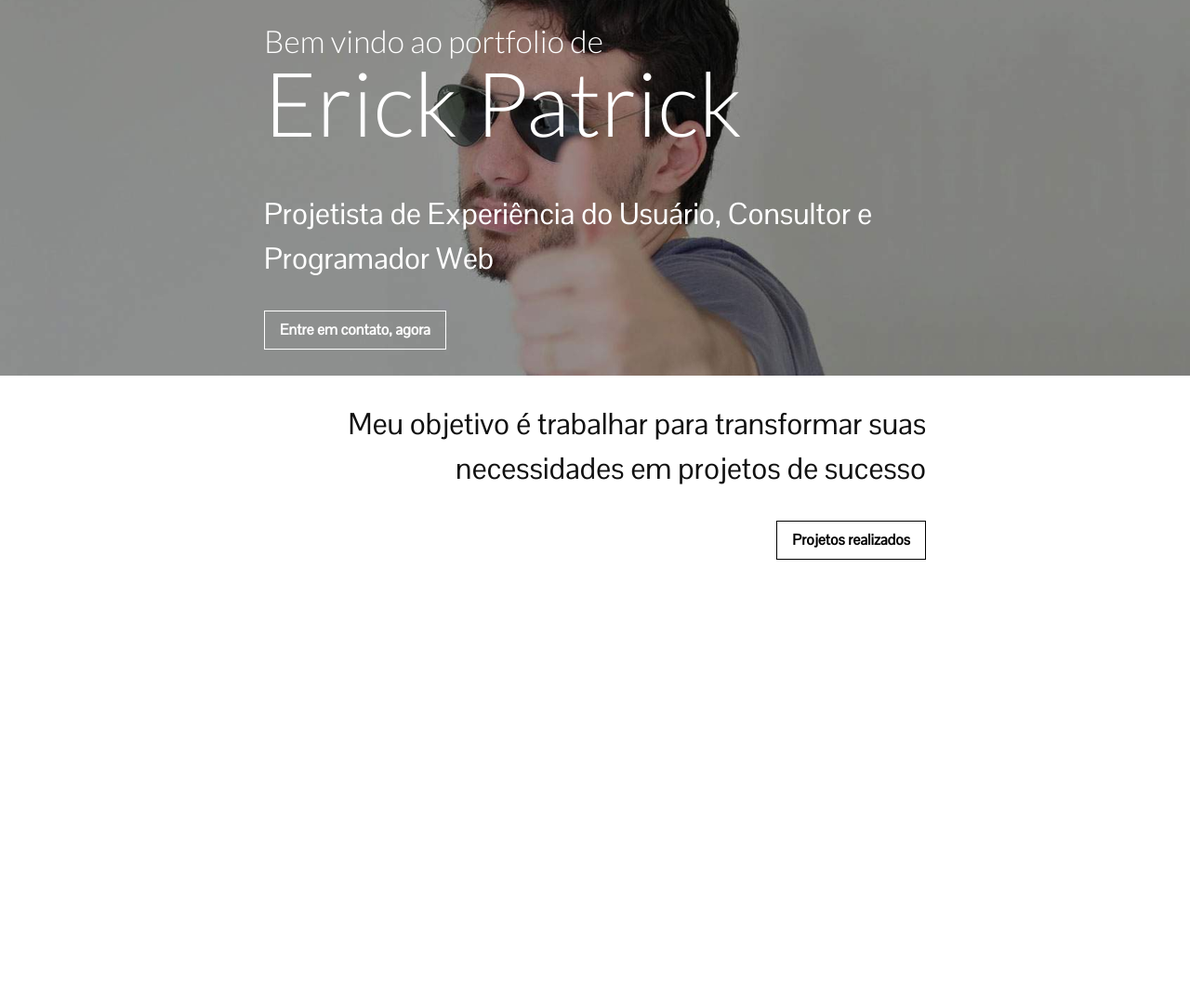
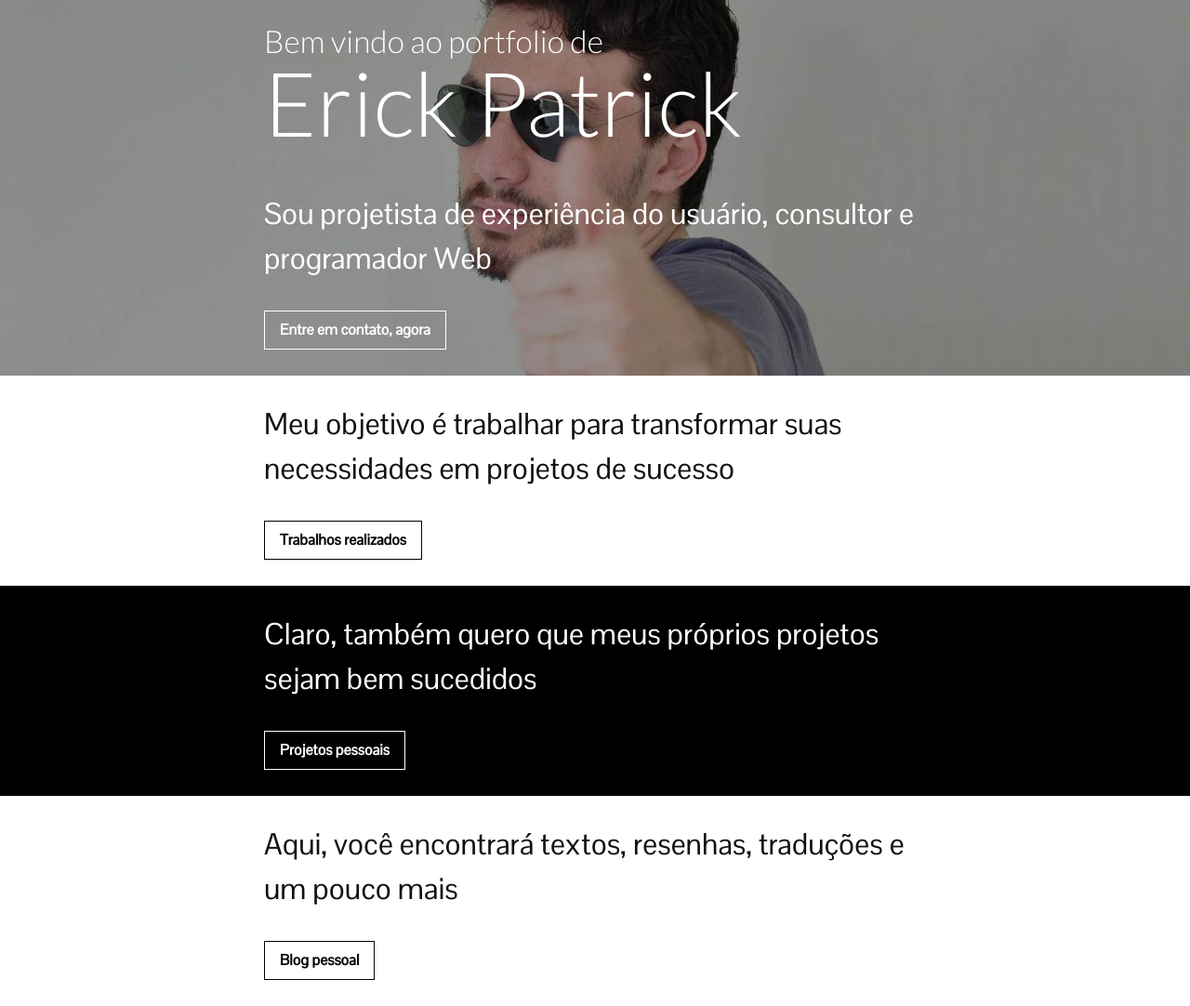
Before and after one commit to erickpatrick/erickpatrick.github.io, a PHP site: page / in a window 1280 px wide. Shown: the whole page at 93% size. Before the commit the page ends 602 px from the top, so only its background shows below. Run offline with PHP 8.4, Linux system fonts and the light colour scheme.

Commit message:
Added new sections and changed body copy

```diff
--- a/assets/css/styles.css
+++ b/assets/css/styles.css
@@ -32,7 +32,7 @@ h1 {
 	line-height:1;
 }
 
-h2, .btn, nav {
+h2, nav, .btn {
 	font-family: "Pontano Sans", Sans-serif;
 }
 
@@ -48,6 +48,11 @@ h2, .btn, nav {
 	background-size: cover;
 	color: #fff;
 	position:relative;
+}
+
+.listing-dark {
+	background: #000;
+	color:#fff;
 }
 
 .listing-content {
--- a/index.html
+++ b/index.html
@@ -15,7 +15,7 @@
             <div class="listing-content clearfix">
                 <h1 class="listing-title fl"><small>Bem vindo ao portfolio de</small>Erick Patrick</h1>
                 <div class="fr">
-                    <h2 class="listing-description">Projetista de Experiência do Usuário, Consultor e Programador Web</h2>
+                    <h2 class="listing-description">Sou projetista de experiência do usuário, consultor e programador Web</h2>
                     <a href="#" class="btn btn-light call-to-action" id="cta-contact">Entre em contato, agora</a>
                 </div>
             </div>
@@ -23,9 +23,27 @@
 
         <div class="listing" style="background:url() bottom right no-repeat">
             <div class="listing-content clearfix">
-                <div class="ar">
+                <div>
                     <h2 class="listing-description">Meu objetivo é trabalhar para transformar suas necessidades em projetos de sucesso</h2>
-                    <a href="#" class="btn btn-dark">Projetos realizados</a>
+                    <a href="#" class="btn btn-dark">Trabalhos realizados</a>
+                </div>
+            </div>
+        </div>
+
+        <div class="listing listing-dark" style="">
+            <div class="listing-content clearfix">
+                <div>
+                    <h2 class="listing-description">Claro, também quero que meus próprios projetos sejam bem sucedidos</h2>
+                    <a href="#" class="btn btn-light">Projetos pessoais</a>
+                </div>
+            </div>
+        </div>
+
+        <div class="listing" style="">
+            <div class="listing-content clearfix">
+                <div>
+                    <h2 class="listing-description">Aqui, você encontrará textos, resenhas, traduções e um pouco mais</h2>
+                    <a href="#" class="btn btn-dark">Blog pessoal</a>
                 </div>
             </div>
         </div>
@@ -46,7 +64,7 @@
                 </li>
                 <li>
                     <h2>Redes Sociais</h2>
-                    <a href="http://twitter.com/erickpatrick">Twitter</a>, <a href="http://fb.me/erickpatrick1988">Facebook</a> e <a href="http://github.com/erickpatrick">Github</a>
+                    <a href="http://github.com/erickpatrick">Github</a>, <a href="http://linkedin.com/in/erickpatrick">Linkedin</a>, <a href="http://twitter.com/erickpatrick">Twitter</a> e <a href="http://fb.me/erickpatrick1988">Facebook</a>
                 </li>
             </ul>
         </nav>
```
